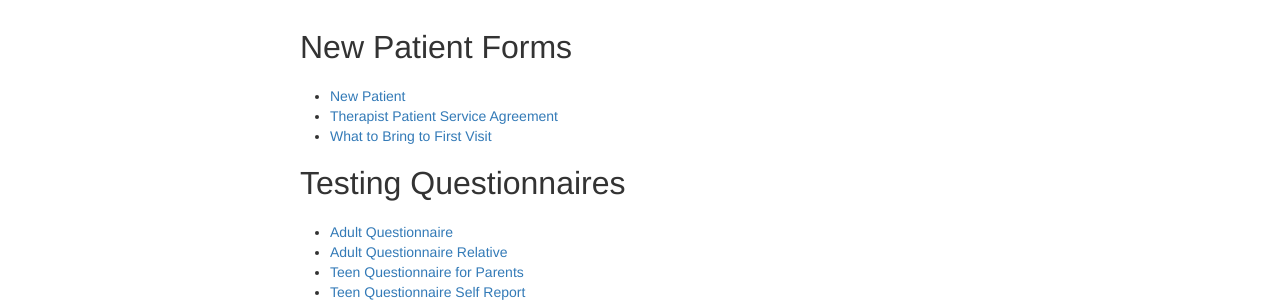
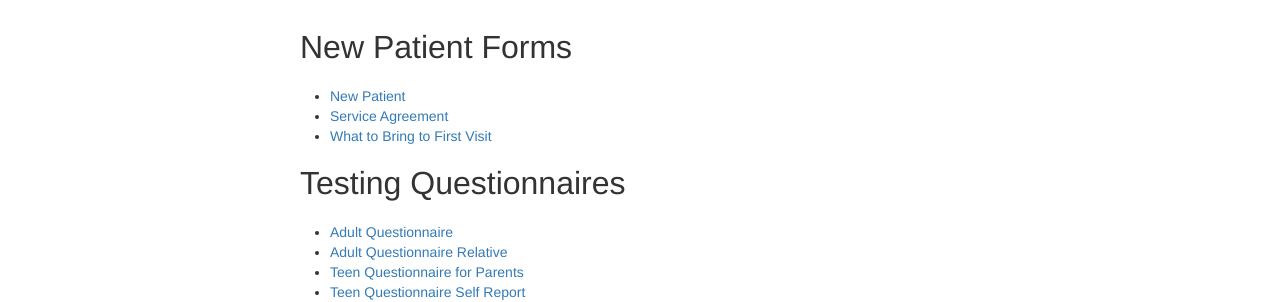
Before and after one commit to halcyon/renewedbrain.com, a Jekyll site: the page built from forms.md, in a window 1280 px wide. Shown: the part 223-525 px from the top of the page. Built offline with Jekyll 4.4.1, drawn with Linux system fonts in a browser that asks for light colours.

Commit message:
update forms.md

```diff
--- a/forms.md
+++ b/forms.md
@@ -6,7 +6,7 @@ weight: 7
 ---
 ## New Patient Forms
 * [New Patient](new-patient.pdf)
-* [Therapist Patient Service Agreement](service-agreement.pdf)
+* [Service Agreement](service-agreement.pdf)
 * [What to Bring to First Visit](what-to-bring-to-first-visit.pdf)
 
 ## Testing Questionnaires
```
